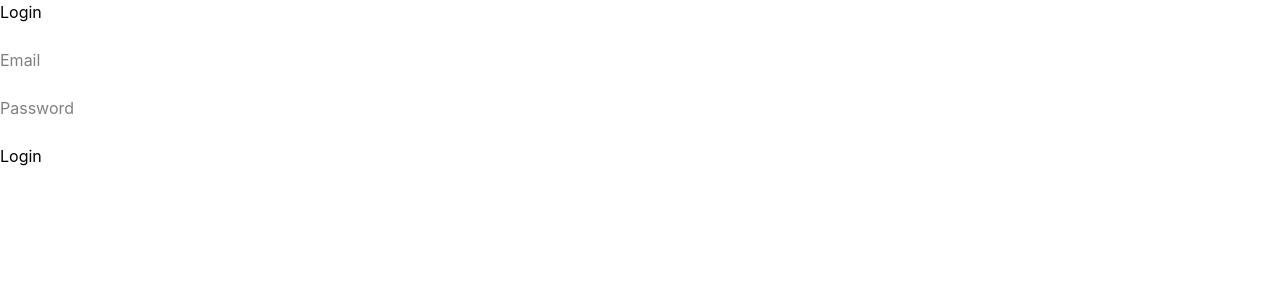
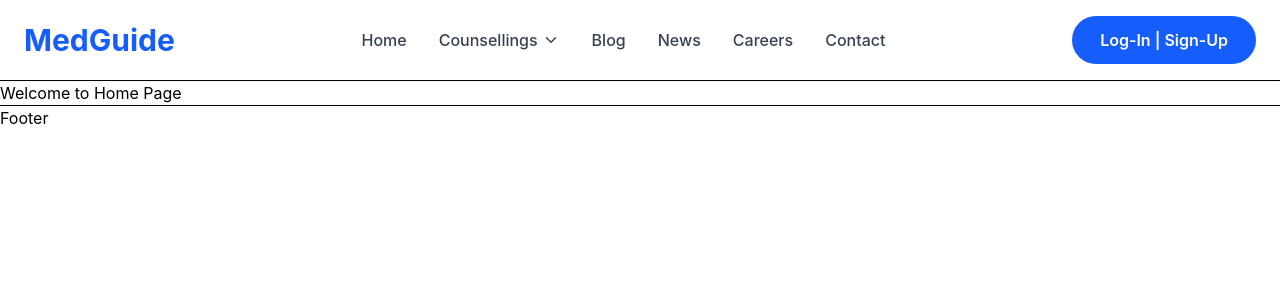
Before and after one commit to Vikas24Chauhan/frontend, a React app: page / in a window 1280 px wide. Before the commit this address led to /login. Shown: the top 300 px of the page. Built offline with nearby package versions, Linux system fonts and the light colour scheme; the HTML template or start-up script is replaced by a standard one.

Commit message:
dummy pages added

```diff
--- a/src/components/common/Navbar.jsx
+++ b/src/components/common/Navbar.jsx
@@ -1,7 +1,16 @@
-import { Link } from "react-router-dom";
+import { Link, useNavigate } from "react-router-dom";
 import { ChevronDown } from "lucide-react";
+import { useAuth } from "../../context/AuthContext";
 
 function Navbar() {
+  const { isAuthenticated, logout } = useAuth();
+  const navigate = useNavigate();
+
+  const handleLogout = () => {
+    logout();
+    navigate("/login");
+  };
+
   return (
     <header className="sticky top-0 z-50 bg-white shadow-sm">
       <div className="mx-auto flex h-20 max-w-7xl items-center justify-between px-6">
@@ -71,13 +80,22 @@ function Navbar() {
           </Link>
         </nav>
 
-        {/* Login Button */}
+        {/* Auth Button */}
+        {isAuthenticated ? (
+          <button
+            onClick={handleLogout}
+            className="rounded-full bg-red-500 px-7 py-3 font-semibold text-white transition hover:bg-red-600"
+          >
+            Log Out
+          </button>
+        ) : (
           <Link
             to="/login"
             className="rounded-full bg-blue-600 px-7 py-3 font-semibold text-white transition hover:bg-blue-700"
           >
             Log-In | Sign-Up
           </Link>
+        )}
       </div>
     </header>
   );
--- a/src/layouts/MainLayout.jsx
+++ b/src/layouts/MainLayout.jsx
@@ -6,10 +6,10 @@ function MainLayout() {
   return (
     <div>
       <Navbar />
-
       <hr />
-
       <Outlet />
+      <hr />
+      <h2>Footer</h2>
     </div>
   );
 }
--- /dev/null
+++ b/src/pages/HomePage.jsx
@@ -0,0 +1,11 @@
+import React from "react";
+
+function HomePage() {
+  return (
+    <div>
+      <h1>Welcome to Home Page</h1>
+    </div>
+  );
+}
+
+export default HomePage;
--- /dev/null
+++ b/src/pages/InicetPage.jsx
@@ -0,0 +1,11 @@
+import React from "react";
+
+function InicetPage() {
+  return (
+    <div>
+      <h1>Welcome to INICET Page</h1>
+    </div>
+  );
+}
+
+export default InicetPage;
--- /dev/null
+++ b/src/pages/NeetpgPage.jsx
@@ -0,0 +1,11 @@
+import React from "react";
+
+function NeetpgPage() {
+  return (
+    <div>
+      <h1>Welcome to NEET PG Page</h1>
+    </div>
+  );
+}
+
+export default NeetpgPage;
--- /dev/null
+++ b/src/pages/NeetugPage.jsx
@@ -0,0 +1,11 @@
+import React from "react";
+
+function NeetugPage() {
+  return (
+    <div>
+      <h1>Welcome to NEET UG Page</h1>
+    </div>
+  );
+}
+
+export default NeetugPage;
--- a/src/routes/AppRoutes.jsx
+++ b/src/routes/AppRoutes.jsx
@@ -1,26 +1,42 @@
-import React from "react";
 import { Routes, Route } from "react-router-dom";
+
 import ProtectedRoute from "./ProtectedRoute";
 import PublicRoute from "./PublicRoute";
 
+import MainLayout from "../layouts/MainLayout";
+import AuthLayout from "../layouts/AuthLayout";
+
+// Auth
 import Login from "../pages/auth/Login";
 import Register from "../pages/auth/Register";
-import Dashboard from "../pages/dashboard/Dashboard";
-import Users from "../pages/users/Users";
-import Demo from "../pages/auth/Demo";
-import NotFound from "../pages/NotFound";
-
 import ForgotPassword from "../pages/auth/ForgotPassword";
 import VerifyOtp from "../pages/auth/VerifyOtp";
 import ResetPassword from "../pages/auth/ResetPassword";
 
-import MainLayout from "../layouts/MainLayout";
-import AuthLayout from "../layouts/AuthLayout";
+// Public
+import HomePage from "../pages/HomePage";
+import NeetugPage from "../pages/NeetugPage";
+import NeetpgPage from "../pages/NeetpgPage";
+import InicetPage from "../pages/InicetPage";
+
+// Protected
+import Dashboard from "../pages/dashboard/Dashboard";
+import Users from "../pages/users/Users";
+
+import NotFound from "../pages/NotFound";
 
 function AppRoutes() {
   return (
     <Routes>
-      {/* Authentication */}
+      {/* ================= PUBLIC WEBSITE ================= */}
+      <Route element={<MainLayout />}>
+        <Route path="/" element={<HomePage />} />
+        <Route path="/neet-ug" element={<NeetugPage />} />
+        <Route path="/neet-pg" element={<NeetpgPage />} />
+        <Route path="/inicet" element={<InicetPage />} />
+      </Route>
+
+      {/* ================= AUTH ================= */}
       <Route
         element={
           <PublicRoute>
@@ -30,10 +46,12 @@ function AppRoutes() {
       >
         <Route path="/login" element={<Login />} />
         <Route path="/register" element={<Register />} />
-        <Route path="/demo" element={<Demo />} />
+        <Route path="/forgot-password" element={<ForgotPassword />} />
+        <Route path="/verify-otp" element={<VerifyOtp />} />
+        <Route path="/reset-password" element={<ResetPassword />} />
       </Route>
 
-      {/* Main App */}
+      {/* ================= DASHBOARD ================= */}
       <Route
         element={
           <ProtectedRoute>
@@ -41,15 +59,11 @@ function AppRoutes() {
           </ProtectedRoute>
         }
       >
-        <Route path="/" element={<Dashboard />} />
+        <Route path="/dashboard" element={<Dashboard />} />
         <Route path="/users" element={<Users />} />
       </Route>
 
-      <Route path="/forgot-password" element={<ForgotPassword />} />
-      <Route path="/verify-otp" element={<VerifyOtp />} />
-      <Route path="/reset-password" element={<ResetPassword />} />
-
-      {/* 404 */}
+      {/* ================= 404 ================= */}
       <Route path="*" element={<NotFound />} />
     </Routes>
   );
```
Lines whose indentation alone changed are shown as unchanged.
